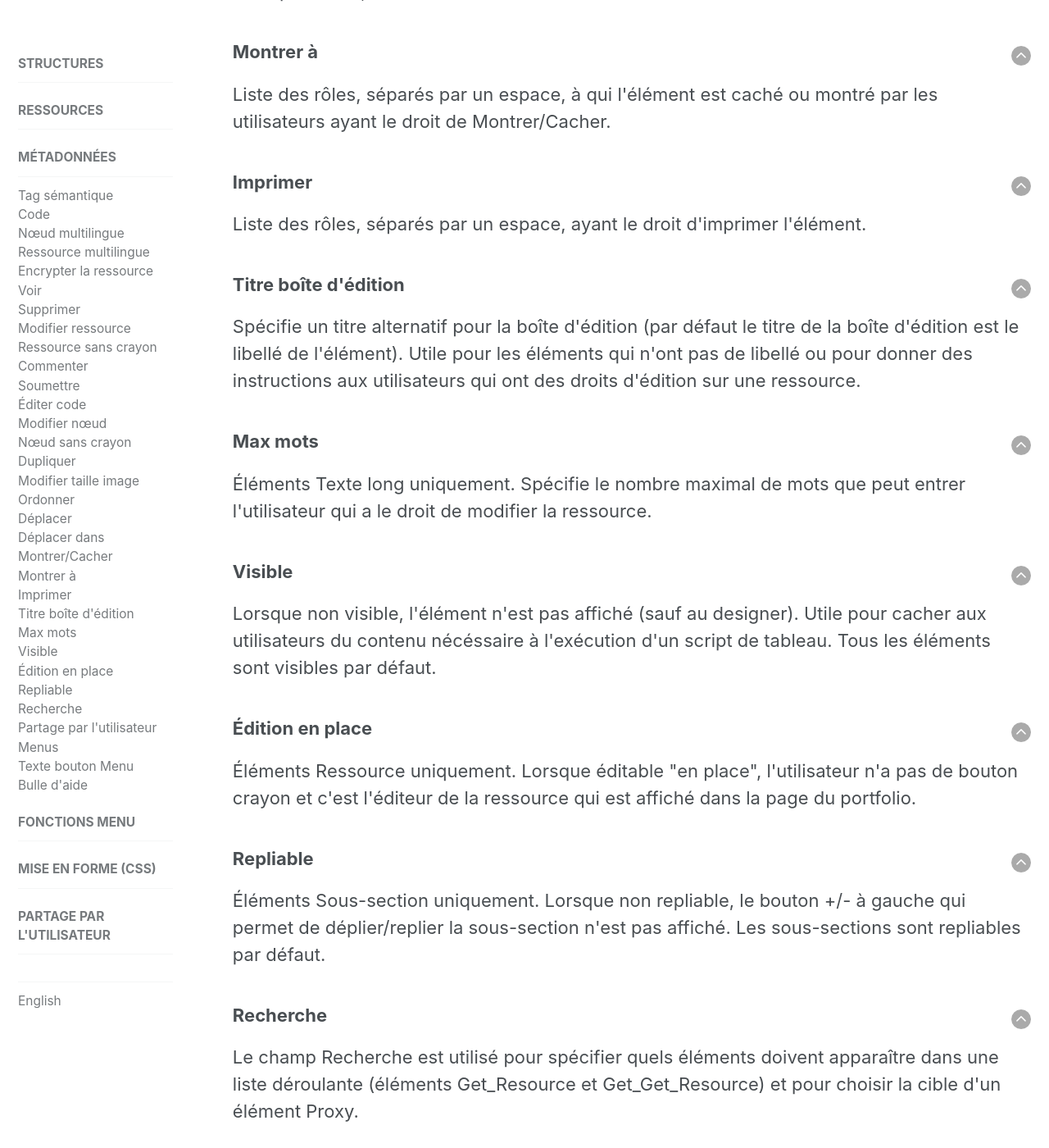
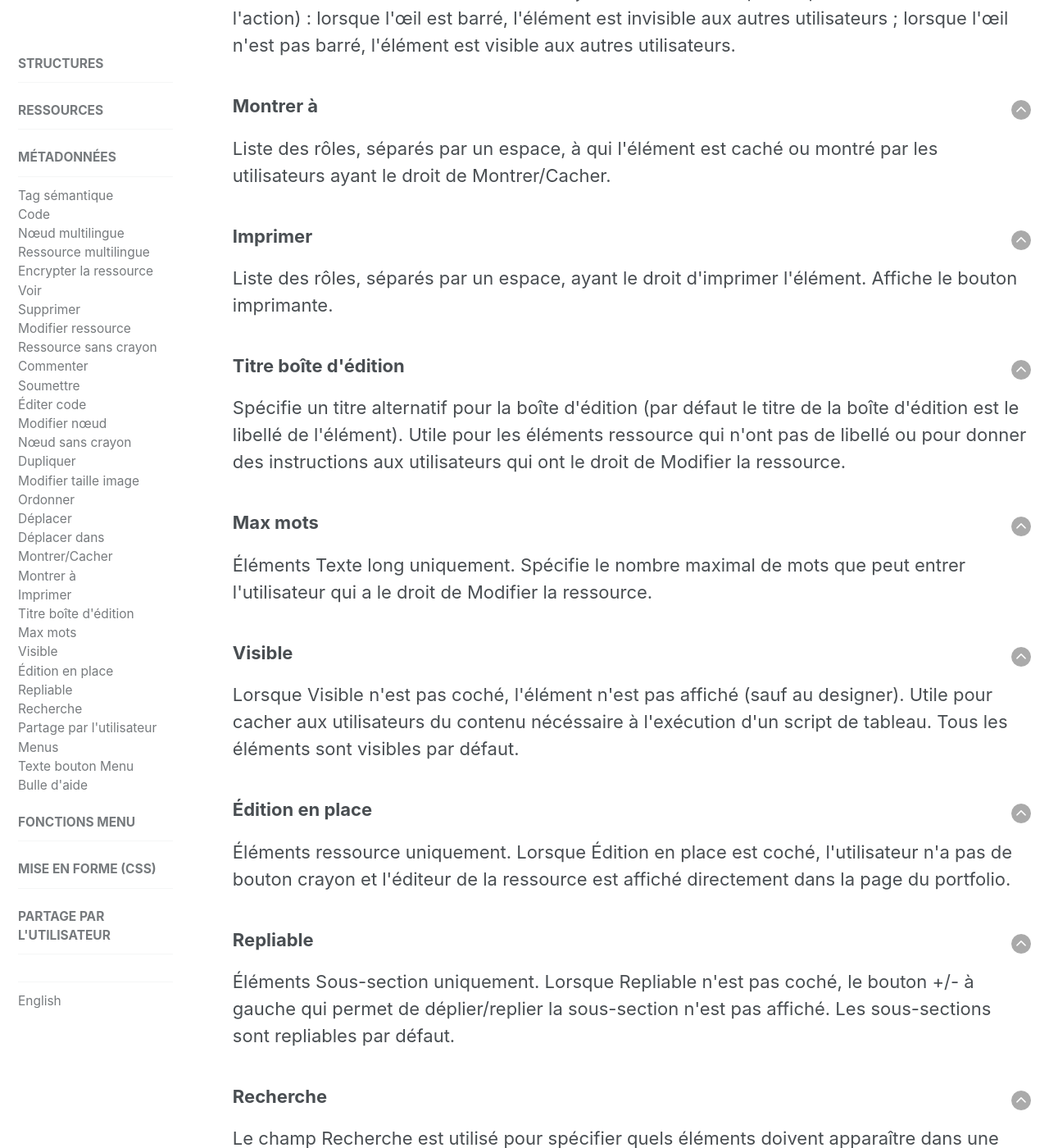
Before and after one commit to karutaproject/karuta-frontend-documentation, a Jekyll site: the page built from _pages/metadata_fr.html, in a window 1280 px wide and 1400 px high, scrolled down 7456 px. Shown: the whole window at 82% size. Built offline with Jekyll 4.4.1, drawn with Linux system fonts in a browser that asks for light colours; some of the changed text lies outside the part shown.

Commit message:
corrections

```diff
--- a/_pages/documentation_fr.html
+++ b/_pages/documentation_fr.html
@@ -66,7 +66,7 @@
 		les métadonnées d'un élément.
 	</li>
 	<li>
-		<code>all</code> Ce mot-clé inclus tous les rôles définis sur le portfolio. Par exemple, par défaut tous
+		<code>all</code> Ce mot-clé inclu tous les rôles définis sur le portfolio. Par exemple, par défaut tous
 		les utilisateurs ont le droit de voir tous les éléments d'un portfolio, mais ce comportement peut être
 		modifié par le designer en retirant le rôle <code>all</code> dans les métadonnées.
 	</li>
--- a/_pages/metadata_fr.html
+++ b/_pages/metadata_fr.html
@@ -219,11 +219,11 @@
 		Liste des rôles, séparés par un espace, ayant le droit de commenter un élément ressource.
 		Ce droit ajoute un éditeur de texte au bas de la boîte d'édition de la ressource. Le
 		commentaire est daté et signé du nom de l'utilisateur qui l'a écrit. Pour pouvoir commenter
-		un élément, l'utilisateur doit également avoir le droit de modifier la ressource.
+		un élément, l'utilisateur doit également avoir le droit de Modifier la ressource.
 	</p>
 	<p>
-		ASTUCE&nbsp;: Le designer peut s'attribuer le droit de commenter un élément de structure.
-		Cela lui permet d'ajouter l'équivalent d'un sous-titre au libellé de l'élément.
+		ASTUCE&nbsp;: Le designer peut s'attribuer le droit de commenter un élément de structure &ndash;
+		cela lui permet d'ajouter l'équivalent d'un sous-titre au libellé de l'élément.
 	</p>
 </article>
 
@@ -231,9 +231,9 @@
 	<a style='float:right' href='#top'><img src='../assets/img/arrow-up.png'/></a>
 	<h3 id='submit'>Soumettre</h3>
 	<p>
-		Liste des rôles, séparés par un espace, ayant le droit de soumettre l'élément. Ce droit ajoute
-		un bouton <i>Soumettre</i>. Lorsque l'utilisateur soumet un élément, ses droits d'édition et/ou
-		de suppression sont retirés pour cet élément et tous ses enfants.
+		Liste des rôles, séparés par un espace, ayant le droit de soumettre l'élément. Lorsque
+		l'utilisateur soumet un élément, ses droits d'édition et/ou de suppression sont retirés pour cet
+		élément et tous ses enfants. Affiche le bouton <i>Soumettre</i>.
 	</p>
 </article>
 
@@ -248,6 +248,7 @@
 	<h3 id='editnoderoles'>Modifier nœud</h3>
 	<p>
 		Liste des rôles, séparés par un espace, ayant le droit de modifier le <b>libellé</b> de l'élément.
+		Affiche le bouton crayon.
 	</p>
 </article>
 
@@ -267,7 +268,7 @@
 	<p>
 		Liste des rôles, séparés par un espace, ayant le droit de dupliquer l'élément. La copie de
 		l'élément sera ajoutée à la fin de la liste d'éléments du même niveau hiérarchique dans
-		l'arborescence.
+		l'arborescence. Affiche le bouton copie.
 	</p>
 </article>
 
@@ -276,7 +277,7 @@
 	<h3 id='resizeroles'>Modifier taille image</h3>
 	<p>
 		Éléments Image uniquement. Liste des rôles, séparés par un espace, ayant le droit de modifier
-		la taille d'affichage de l'image.
+		la taille d'affichage de l'image. Affiche le bouton crayon.
 	</p>
 </article>
 
@@ -285,7 +286,8 @@
 	<h3 id='moveroles'>Ordonner</h3>
 	<p>
 		Liste des rôles, séparés par un espace, ayant le droit modifier l'ordonnancement de l'élément
-		parmis les éléments du même niveau hiérarchique dans l'arborescence.
+		parmis les éléments du même niveau hiérarchique dans l'arborescence. Affiche le bouton flèche
+		vers le haut.
 	</p>
 </article>
 
@@ -294,7 +296,7 @@
 	<h3 id='moveinroles'>Déplacer</h3>
 	<p>
 		Liste des rôles, séparés par un espace, ayant le droit de déplacer l'élément vers une autre
-		branche dans l'arborescence.
+		branche dans l'arborescence. Affiche le bouton flèches croisées.
 	</p>
 </article>
 
@@ -313,7 +315,7 @@
 	<h3 id='showroles'>Montrer/Cacher</h3>
 	<p>
 		Liste des rôles, séparés par un espace, ayant le droit de montrer/cacher l'élément et tous ses
-		enfants à d'autres utilisateurs. Ce droit ajoute un bouton œil qui indique <b>l'état</b> (et
+		enfants à d'autres utilisateurs. Ce droit ajoute le bouton œil qui indique <b>l'état</b> (et
 		non l'action)&nbsp;: lorsque l'œil est barré, l'élément est invisible aux autres
 		utilisateurs&nbsp;; lorsque l'œil n'est pas barré, l'élément est visible aux autres utilisateurs.
 	</p>
@@ -331,7 +333,10 @@
 <article>
 	<a style='float:right' href='#top'><img src='../assets/img/arrow-up.png'/></a>
 	<h3 id='printroles'>Imprimer</h3>
-	<p>Liste des rôles, séparés par un espace, ayant le droit d'imprimer l'élément.</p>
+	<p>
+		Liste des rôles, séparés par un espace, ayant le droit d'imprimer l'élément. Affiche le bouton
+		imprimante.
+	</p>
 </article>
 
 <article>
@@ -339,8 +344,8 @@
 	<h3 id='editboxtitle'>Titre boîte d'édition</h3>
 	<p>
 		Spécifie un titre alternatif pour la boîte d'édition (par défaut le titre de la boîte d'édition
-		est le libellé de l'élément). Utile pour les éléments qui n'ont pas de libellé ou pour donner des
-		instructions aux utilisateurs qui ont des droits d'édition sur une ressource.
+		est le libellé de l'élément). Utile pour les éléments ressource qui n'ont pas de libellé ou pour
+		donner des instructions aux utilisateurs qui ont le droit de Modifier la ressource.
 	</p>
 </article>
 
@@ -349,7 +354,7 @@
 	<h3 id='maxword'>Max mots</h3>
 	<p>
 		Éléments Texte long uniquement. Spécifie le nombre maximal de mots que peut entrer l'utilisateur
-		qui a le droit de modifier la ressource.
+		qui a le droit de Modifier la ressource.
 	</p>
 </article>
 
@@ -357,8 +362,8 @@
 	<a style='float:right' href='#top'><img src='../assets/img/arrow-up.png'/></a>
 	<h3 id='display'>Visible</h3>
 	<p>
-		Lorsque non visible, l'élément n'est pas affiché (sauf au designer). Utile pour cacher aux
-		utilisateurs du contenu nécéssaire à l'exécution d'un script de tableau. Tous les éléments
+		Lorsque Visible n'est pas coché, l'élément n'est pas affiché (sauf au designer). Utile pour cacher
+		aux utilisateurs du contenu nécéssaire à l'exécution d'un script de tableau. Tous les éléments
 		sont visibles par défaut.
 	</p>
 </article>
@@ -367,8 +372,8 @@
 	<a style='float:right' href='#top'><img src='../assets/img/arrow-up.png'/></a>
 	<h3 id='inline'>Édition en place</h3>
 	<p>
-		Éléments Ressource uniquement. Lorsque éditable "en place", l'utilisateur n'a pas de bouton
-		crayon et c'est l'éditeur de la ressource qui est affiché dans la page du portfolio.
+		Éléments ressource uniquement. Lorsque Édition en place est coché, l'utilisateur n'a pas de
+		bouton crayon et l'éditeur de la ressource est affiché directement dans la page du portfolio.
 	</p>
 </article>
 
@@ -376,9 +381,9 @@
 	<a style='float:right' href='#top'><img src='../assets/img/arrow-up.png'/></a>
 	<h3 id='collapsible'>Repliable</h3>
 	<p>
-		Éléments Sous-section uniquement. Lorsque non repliable, le bouton +/- à gauche qui permet
-		de déplier/replier la sous-section n'est pas affiché. Les sous-sections sont repliables
-		par défaut.
+		Éléments Sous-section uniquement. Lorsque Repliable n'est pas coché, le bouton +/- à gauche
+		qui permet de déplier/replier la sous-section n'est pas affiché. Les sous-sections sont
+		repliables par défaut.
 	</p>
 </article>
 
@@ -431,7 +436,7 @@
 		Peut remplacer <code>label</code> et s'applique lorsque les éléments
 		cherchés sont de type Image. Dans ce cas c'est l'image et non le libellé qui sera affiché dans
 		la liste déroulante puis dans le Get_Ressource. Les éléments Image doivent être déclarés à même le
-		portfolio où se trouve l'élément Get_Ressource et non pas dans un portfolio Référentiel&nbsp;; donc
+		portfolio où se trouve l'élément Get_Ressource et non pas dans un portfolio référentiel&nbsp;; donc
 		à utiliser en combinaison avec l'option <code>self</code>.
 	</p>
 	<p>
@@ -439,7 +444,7 @@
 		Peut remplacer <code>label</code> et s'applique lorsque les éléments
 		cherchés sont de type Item. Dans ce cas le Get_Resource sera mis à jour si l'élément Item
 		sélectionné est modifié. Les éléments Item doivent être déclarés à même le portfolio où se trouve
-		l'élément Get_Ressource et non pas dans un portfolio Référentiel&nbsp;; donc à utiliser en
+		l'élément Get_Ressource et non pas dans un portfolio référentiel&nbsp;; donc à utiliser en
 		combinaison avec l'option <code>self</code>.
 	</p>
 	<h4>Format de la recherche pour un élément Get_Get_Resource</h4>
```
Also changed, not shown: other parts of _pages/metadata_fr.html (+1 -1 lines), assets/img/modele-securite.png.
